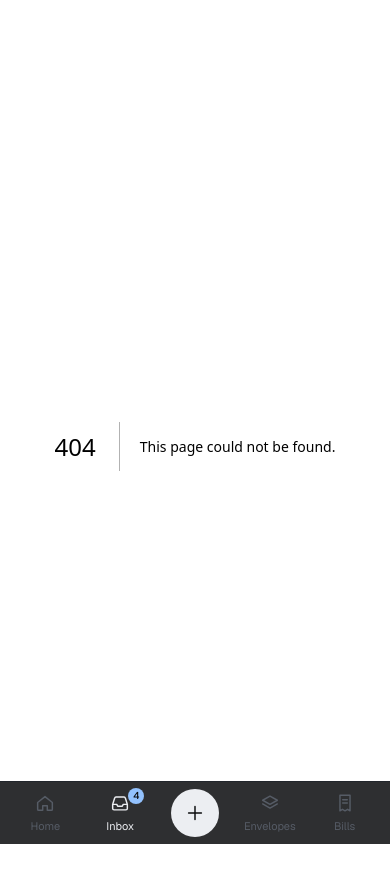
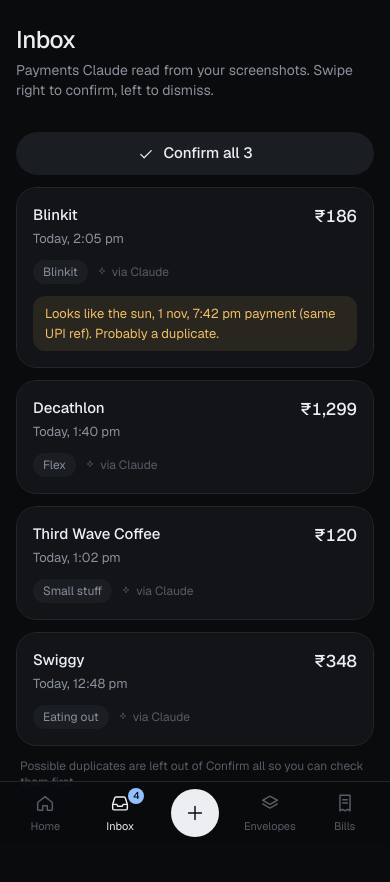
Before and after one commit to apurvamukherjee/spency-pocket-wallet, a Next.js app: page /inbox in a window 390 px wide. Before the commit this address had no page. Shown: the top 882 px of the page. Built offline with nearby package versions, Linux system fonts and the light colour scheme.

Commit message:
Add /inbox route
Full-page inbox for phones; desktop also shows it as the right panel.

```diff
--- /dev/null
+++ b/app/inbox/page.tsx
@@ -0,0 +1,5 @@
+import { InboxView } from "@/components/inbox/InboxView";
+
+export default function Page() {
+  return <InboxView />;
+}
```
